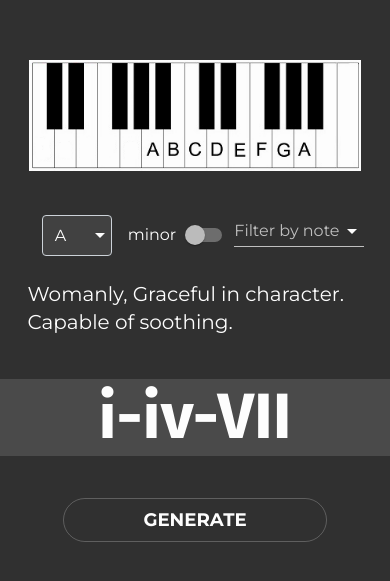
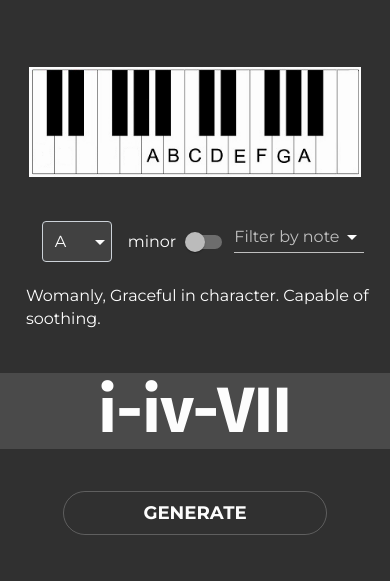
Before and after one commit to mindxploit/EasyChord, a React (Create React App) app: page / in a window 390 px wide. Shown: the part 121-702 px from the top of the page. Built offline with nearby package versions, Linux system fonts and the light colour scheme.

Commit message:
mobile font size

```diff
--- a/src/App.js
+++ b/src/App.js
@@ -27,7 +27,7 @@ const App = () => {
                 fontFamily: "Fira Sans",
                 fontWeight: "bold",
                 fontSize: "8rem",
-                "@media (max-width:520px)": {
+                "@media (max-width:650px)": {
                     fontSize: "4rem",
                 },
             },
@@ -39,13 +39,10 @@ const App = () => {
 
     const ContainerDiv = styled.div`
         border: 2px solid rgba(255,255,255, 0.9);
-        /* height: 100%;
-        width: 100%; */
         min-height: 100%;
         min-width: 100%;
         display: flex;
         flex-direction: column;
-        /* justify-content: center; */
         padding: 3em 0;
         margin: auto;
         @media (max-width: 480px) {
--- a/src/Components/Description.js
+++ b/src/Components/Description.js
@@ -62,6 +62,9 @@ const Description = () => {
 		font-size: 1.25rem;
 		margin: 0.4em 0 0 0.4em;
 		max-width: 800px;
+		@media (max-width: 480px) {
+			font-size: 1rem;
+		}
 	`;
 
 	useEffect(() => {
```
